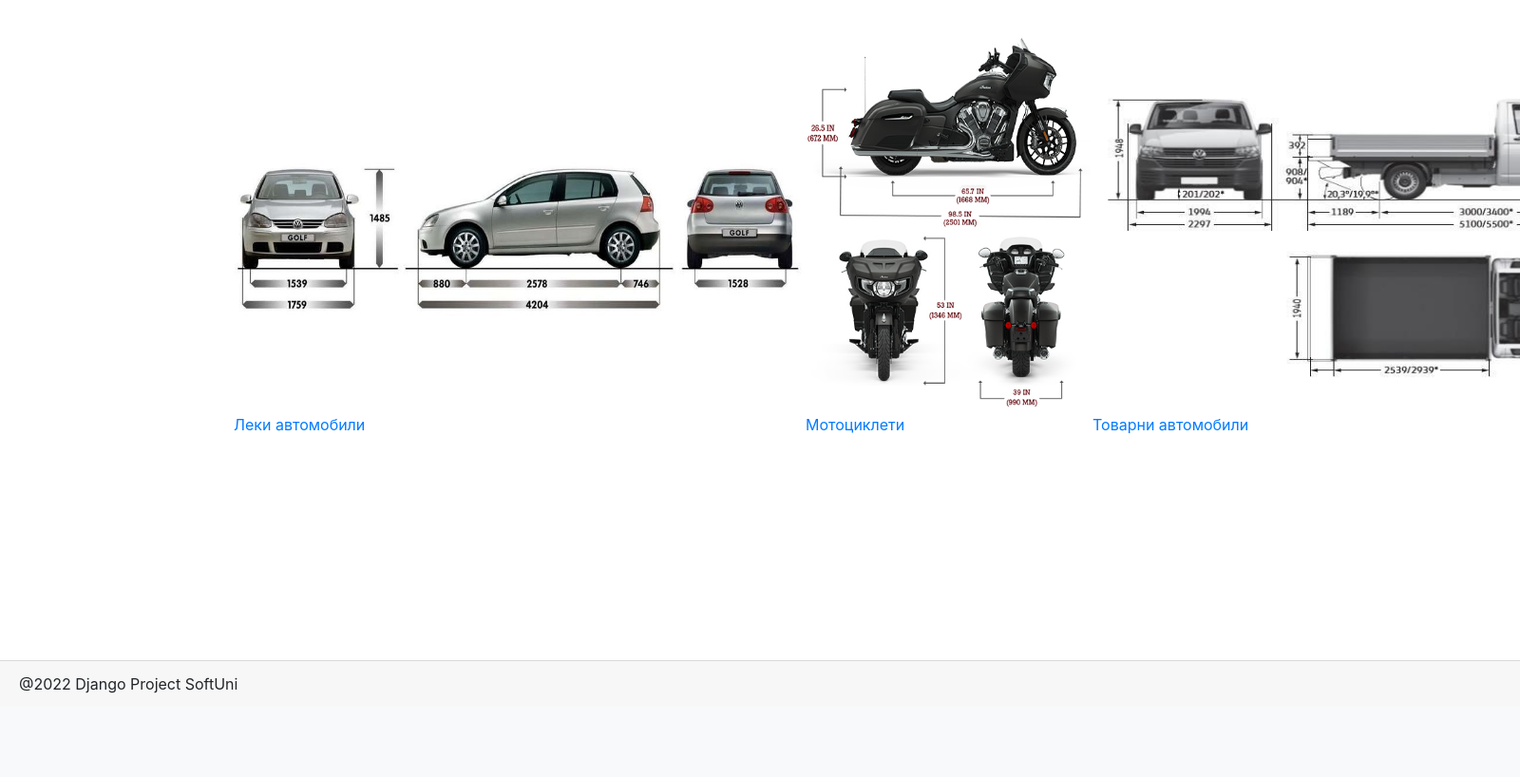
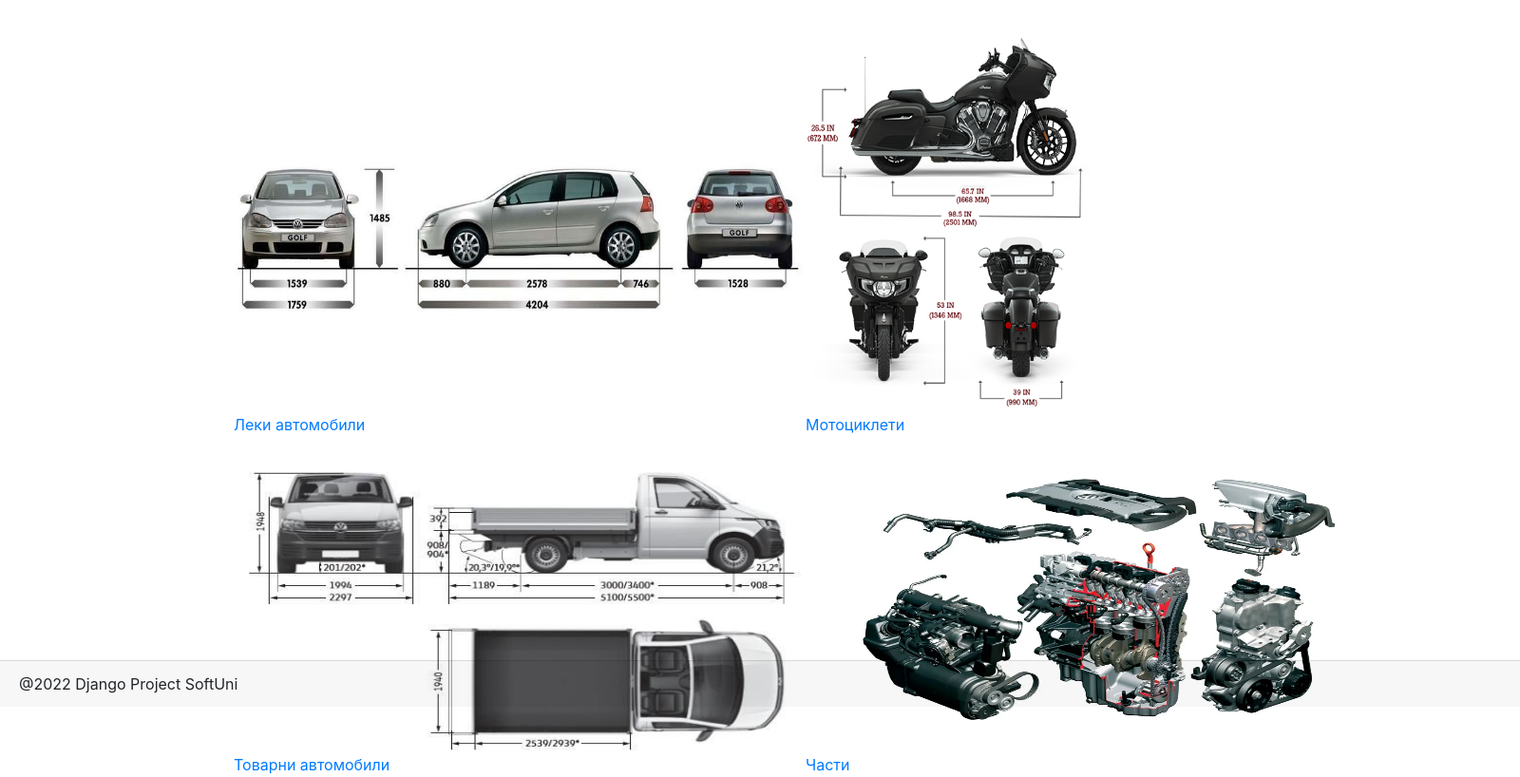
Before and after one commit to DeyanRomanov/Autotrade, a Django app: page /autotrade_vehicle_create/ in a window 1600 px wide; the page is wider, and only the part inside the window is pictured. Shown: the part 56-874 px from the top of that part at 95% size. Before the commit the page ends 786 px from the top of that part, so only its background shows below. Run offline with Django 3.2, Linux system fonts and the light colour scheme; some libraries are stand-ins or nearby versions.

Commit message:
autotrade autotrade_vehicles_create.html change

```diff
--- a/autotrade/products/templates/autotrade/autotrade_create_vehicles.html
+++ b/autotrade/products/templates/autotrade/autotrade_create_vehicles.html
@@ -9,14 +9,22 @@
             <th><a href="{% url 'create motorcycle' %}"><img src="{% static 'images/motorcycle.jpg' %}"
                                                              alt="Мотоциклети" style="width:300px;height:400px;"></a>
             </th>
-            <th><a href="{% url 'create truck' %}"><img src="{% static 'images/truck.jpg' %}"
-                                                        alt="Товарни автомобили" style="width:600px;height:330px;"></a>
-            </th>
         </tr>
         <tr>
             <td><a href="{% url 'create car' %}">Леки автомобили</a></td>
             <td><a href="{% url 'create motorcycle' %}">Мотоциклети</a></td>
+        </tr>
+        <tr>
+            <th><a href="{% url 'create truck' %}"><img src="{% static 'images/truck.jpg' %}"
+                                                        alt="Товарни автомобили" style="width:600px;height:330px;"></a>
+            </th>
+            <th><a href="{% url 'create part' %}"><img src="{% static 'images/part.jpg' %}"
+                                                       alt="Части" style="width:600px;height:330px;"></a>
+            </th>
+        </tr>
+        <tr>
             <td><a href="{% url 'create truck' %}">Товарни автомобили</a></td>
+            <td><a href="{% url 'create truck' %}">Части</a></td>
         </tr>
     </table>
 {% endblock %}
```
